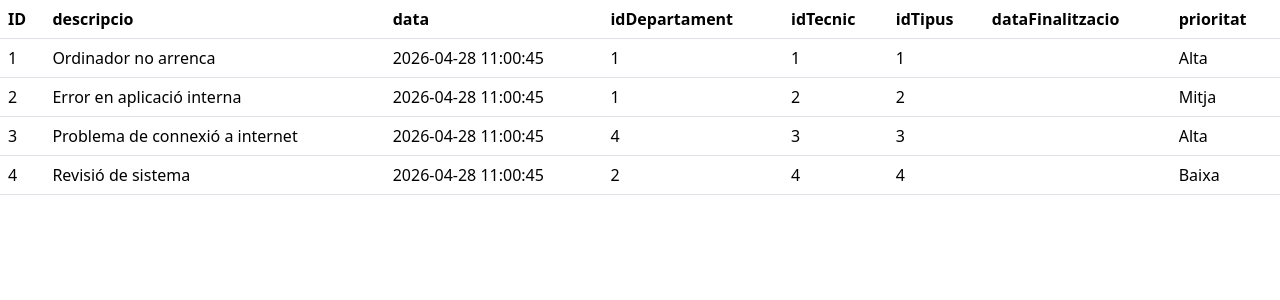
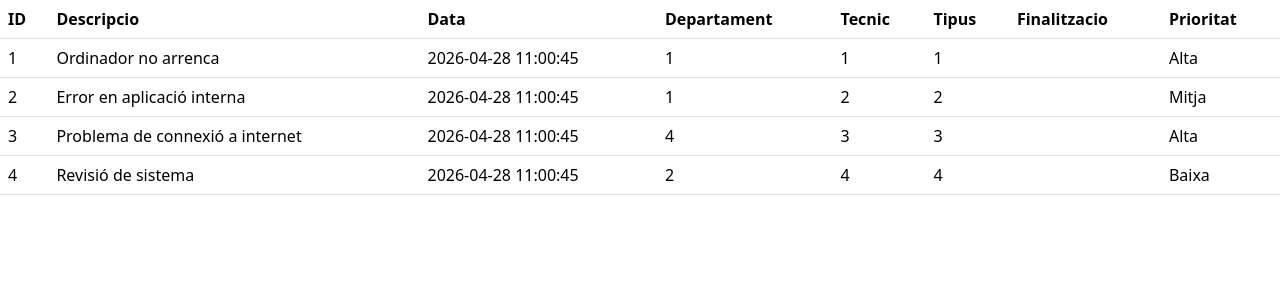
Before and after one commit to inspedralbes/projecte-1daw-25-26-g9_ricardo-kilian, a PHP site: page /llistat.php in a window 1280 px wide. Shown: the top 300 px of the page. Run offline with PHP 8.4, Linux system fonts and the light colour scheme; data comes from the database, SQL or seed files in the repository; data that the repository does not hold is empty.

Commit message:
Creacio de pagina inicial + creacio de pagina de usauari + Creacia de llistat.php + connexio + pagina con formulari per crear una incidencia

```diff
--- a/src/insertar.php
+++ b/src/insertar.php
@@ -1,6 +1,6 @@
 <div class="row">
     <div class="col-12">
-        <h1>Registrar videojuego</h1>
+        <h1>Registrar Incidencia</h1>
         <form action="registrar.php" method="POST">
 
             <!-- Descripció -->
@@ -16,7 +16,7 @@
                 <input type="number" name="idTipus" class="form-control" required>
             </div>
 
-            <!-- DEpartament -->
+            <!-- Departament -->
             <div class="form-group">
                 <label>ID Departamento</label>
                 <input type="number" name="idDepartament" class="form-control" required>
--- a/src/llistat.php
+++ b/src/llistat.php
@@ -10,13 +10,13 @@ $incidencias = $resultado->fetch_all(MYSQLI_ASSOC);
             <thead>
                 <tr>
                     <th>ID</th>
-                    <th>descripcio</th>
-                    <th>data</th>
-                    <th>idDepartament</th>
-                    <th>idTecnic</th>
-                    <th>idTipus</th>
-                    <th>dataFinalitzacio</th>
-                    <th>prioritat</th>
+                    <th>Descripcio</th>
+                    <th>Data</th>
+                    <th>Departament</th>
+                    <th>Tecnic</th>
+                    <th>Tipus</th>
+                    <th>Finalitzacio</th>
+                    <th>Prioritat</th>
 
                 </tr>
             </thead>
```
